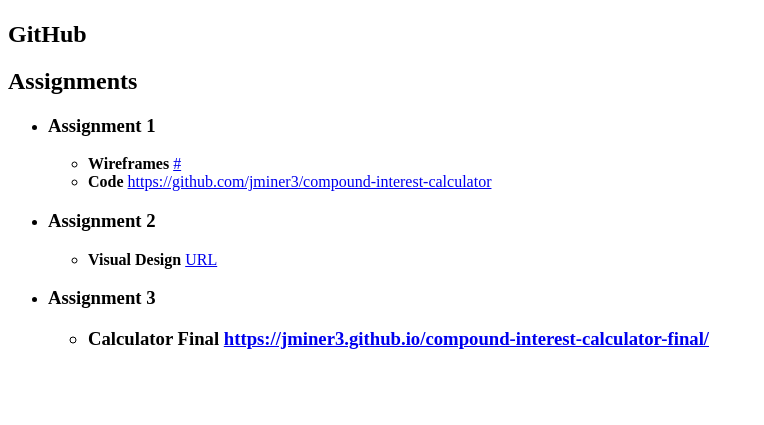
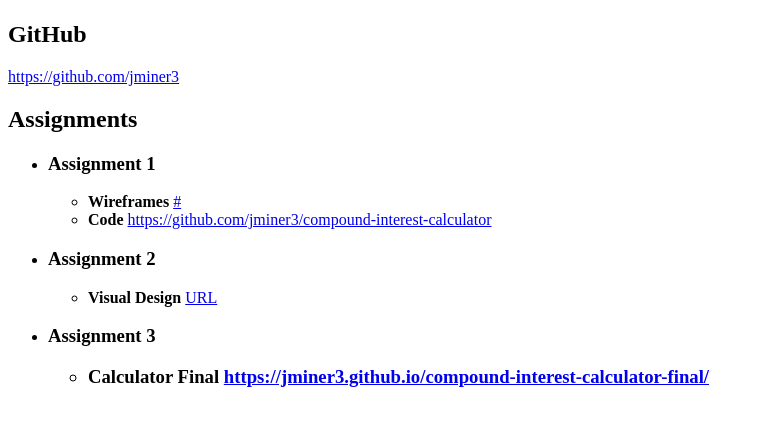
Before and after one commit to jminer3/DES350, a plain HTML site: page index.html in a window 1280 px wide. Shown: the part 235-660 px from the top of the page, without its empty margins (0-764 px from the left). Drawn offline with Linux system fonts and the light colour scheme.

Commit message:
Update index.html

```diff
--- a/index.html
+++ b/index.html
@@ -22,6 +22,7 @@ Justin Miner
 
 <section>
   <h2>GitHub</h2>
+  <a href="https://github.com/jminer3" target= "_blank">https://github.com/jminer3</a>
   <h2>Assignments</h2>
   <ul>
     <li>
```
